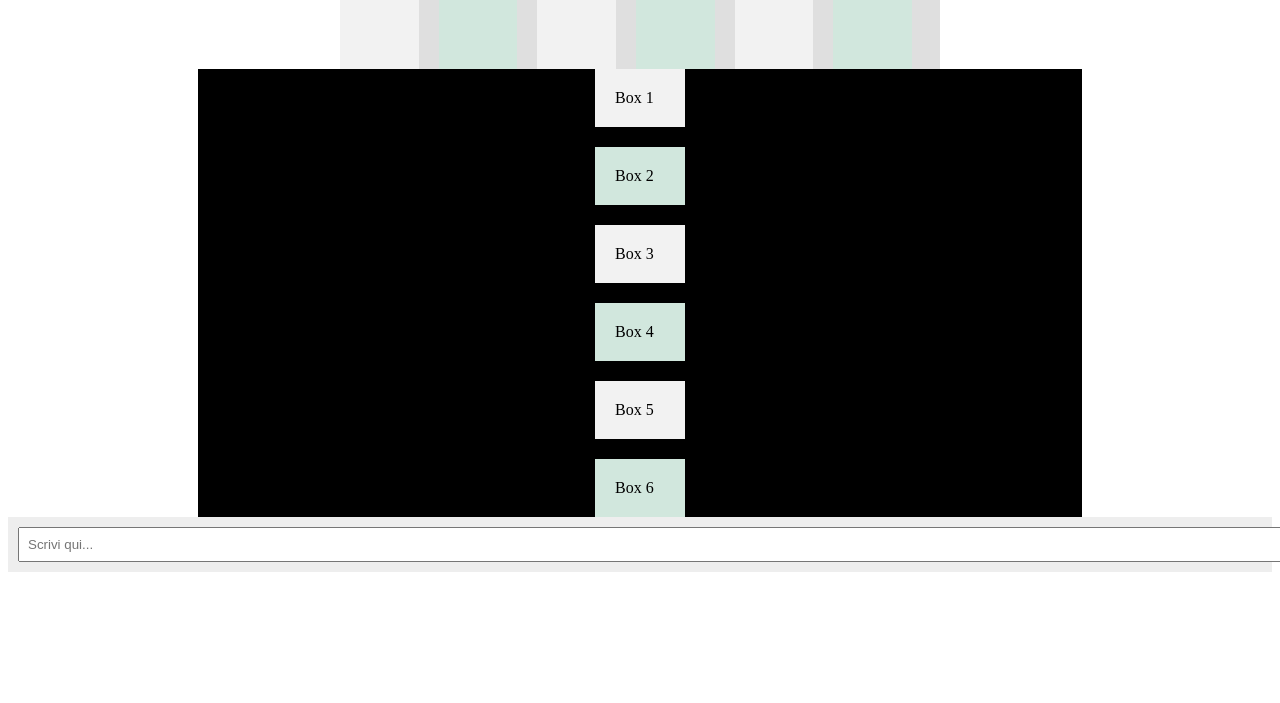
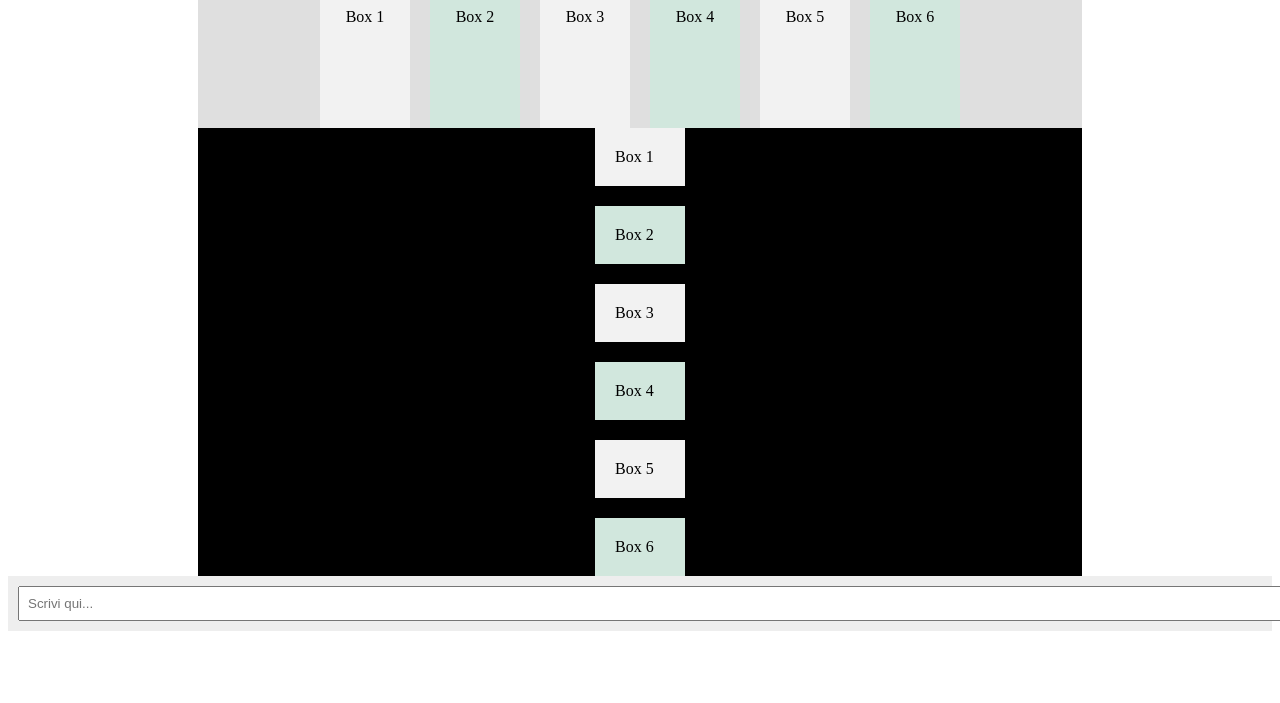
Before and after one commit to Marco-Bonito/book-generator, a website with bundled scripts: page frontend/src/index.html in a window 1280 px wide. Shown: the part 97-800 px from the top of the page. Built offline with nearby package versions, Linux system fonts and the light colour scheme.

Commit message:
dashboard changes

```diff
--- a/frontend/src/pages/dashboard copy.js
+++ b/frontend/src/pages/dashboard copy.js
@@ -8,7 +8,7 @@ class DashboardPage extends BasePage {
 
   async setHeaderContent() {
     const grid = new GridLayout({
-      style: { background: "#fafafa", padding: "20px" },
+      style: { background: "#fafafa", padding: "20px"},
       items: ["Elemento 1", "Elemento 2"],
     });
     grid.addItem("Elemento 3");
--- a/frontend/src/pages/dashboard.js
+++ b/frontend/src/pages/dashboard.js
@@ -5,16 +5,23 @@ class DashboardPage extends BasePage {
     return '<link rel="stylesheet" href="styles/dashboard.css?v=1.0">';
   }
   async setHeaderContent() {
-    let grid = `<div style="display: flex;
-                            flex-wrap: wrap;
-                            align-items: stretch;
-                            justify-content: justify-content;
-                            gap: 20px; /* Add some spacing between grid items */">`;
+    let grid = `<a href="URL_DEL_TUO_LINK">
+  <img src="../assets/icons/Icona_del_più.png" alt="Descrizione dell'immagine" style="width: 55px; height: 55px;">
+</a>
+<div style="display: flex;
+                            flex-wrap: nowrap;
+                            align-items: center;
+                            justify-content: center;
+                            gap: 20px;
+                            width: 100%;">`; // <--- Added gap here
+
     const colors = ["#f2f2f2", "#d1e7dd"];
     for (let i = 0; i < 6; i++) {
       grid += `<div style="padding: 20px; background: ${
         colors[i % 2]
-      }; text-align: center; min-height: 100px;">Box ${i + 1}</div>`;
+      }; text-align: center; min-height: 100px; flex-shrink: 0; min-width: 50px;">Box ${
+        i + 1
+      }</div>`;
     }
     grid += `</div>`;
     return grid;
--- a/frontend/src/styles/dashboard.css
+++ b/frontend/src/styles/dashboard.css
@@ -1,6 +1,7 @@
+/* dashboard.css */
 #header-content {
   background-color: rgb(223, 223, 223);
-  max-width: 600px;
+  max-width: 70%;
   margin-left: auto;
   margin-right: auto;
 }
```
Also changed, not shown: frontend/src/styles/global.css (+4 -4 lines), frontend/src/assets/icons/Icona_del_più.png (added). Lines whose indentation alone changed are shown as unchanged.
